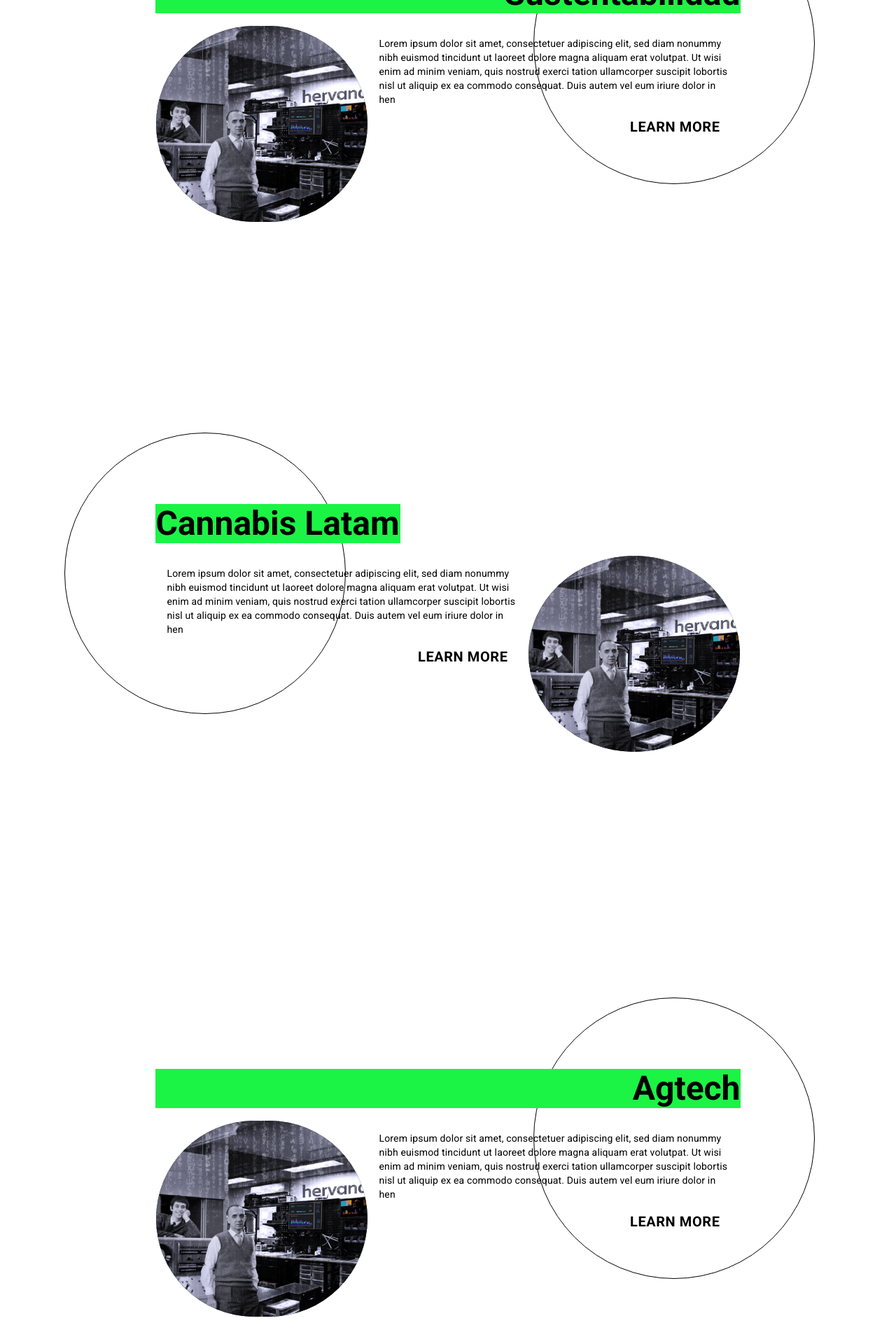
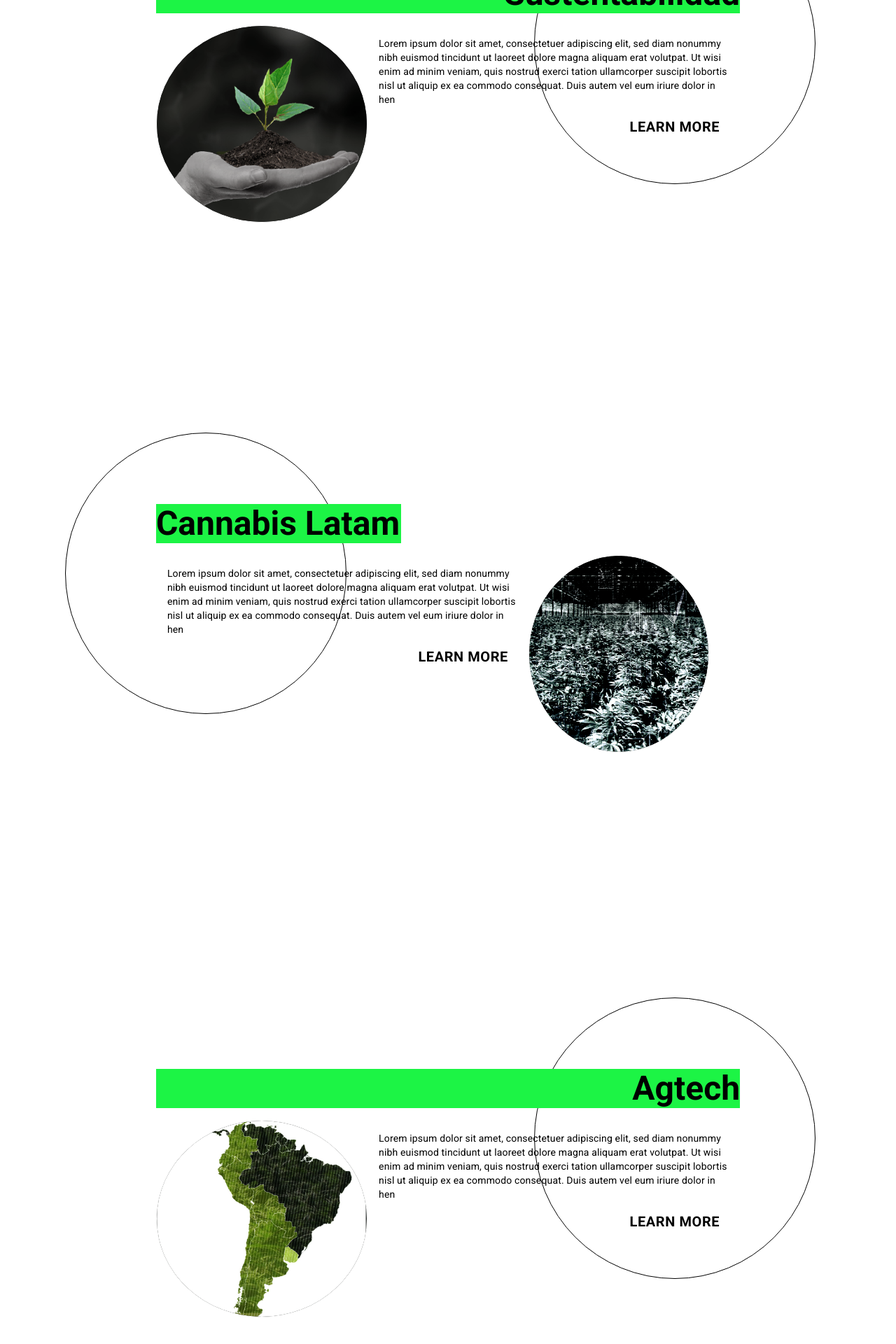
Before and after one commit to EsquizoDEV/hervana, a React (Create React App) app: page / in a window 1280 px wide. Shown: the part 2279-4199 px from the top of the page at 70% size. Built offline with nearby package versions, Linux system fonts and the light colour scheme.

Commit message:
pillars receive props

```diff
--- a/src/components/UXComponents/Cards/InfoCardR.jsx
+++ b/src/components/UXComponents/Cards/InfoCardR.jsx
@@ -27,28 +27,47 @@ export const ImgInfoCardR = (props) => {
   return (
 
     <ThemeProvider theme={theme}>
-      <Card sx={{
+      <Card
+      sx={props.side === "right" ?
+      {
         display:'flex',
         maxWidth: 730,
         marginBottom: '50px',
-        }} elevation={0}>
+      }
+      :
+      {display:'flex'}} elevation={0}>
+      {props.side === "left" ?
+        <CardMedia
+        sx={{
+          border:"solid 1px",
+          borderColor:"white",
+          backgroundColor:'#2D302E',
+          borderRadius:"50%",
+
+        }}
+          component="img"
+          alt="green iguana"
+          width="480"
+          height="280"
+          image={props.media}
+        />
+      : null
+      }
       <Box sx={{
         display:'flex',
         flexDirection:'column',
       }}>
           <CardContent sx={{opacity:"1", position:"relative",width:"500px"}}>
               <Typography style={{color:"black"}} variant="body2" color="text.secondary">
-              Lorem ipsum dolor sit amet, consectetuer adipiscing elit, sed
-              diam nonummy nibh euismod tincidunt ut laoreet dolore magna
-              aliquam erat volutpat. Ut wisi enim ad minim veniam, quis nostrud
-              exerci tation ullamcorper suscipit lobortis nisl ut aliquip ex
-              ea commodo consequat. Duis autem vel eum iriure dolor in hen
+                {props.content}
               </Typography>
               <CardActions sx={{justifyContent: 'flex-end'}}>
                   <Button sx={{color:"black", fontWeight:"bold", fontSize:"20px"}} size="small">Learn More</Button>
               </CardActions>
           </CardContent>
       </Box>
+
+      {props.side === "right" ?
       <CardMedia
         sx={{
           border:"solid 1px",
@@ -62,8 +81,10 @@ export const ImgInfoCardR = (props) => {
         alt=""
         width="480"
         height="280"
-          image={Img}
+        image={props.media}
       />
+      : null
+      }
       </Card>
     </ThemeProvider>
 );
--- a/src/views/landing/components/Pillars.jsx
+++ b/src/views/landing/components/Pillars.jsx
@@ -1,17 +1,12 @@
 import {Typography } from '@mui/material';
 import * as React from 'react';
-// import { ImgCard } from '../../../components/UXComponents/Cards/Card';
 import { ImgInfoCardR } from '../../../components/UXComponents/Cards/InfoCardR';
 import { ImgInfoCardL } from '../../../components/UXComponents/Cards/InfoCardL';
+import Img1 from '../../../assets/images/Enfoque a la digitalización.png'
+import Img2 from '../../../assets/images/Sustentabilidad.png'
+import Img3 from '../../../assets/images/Greenhouse1.png'
+import Img4 from '../../../assets/images/Cannabis Latam.png'
 import { Box } from '@mui/system';
-
-
-// const Item = styled(Paper)(({ theme }) => ({
-//     ...theme.typography.body2,
-//     padding: theme.spacing(1),
-//     textAlign: 'center',
-//     color: theme.palette.text.secondary,
-//   }));
 
 const Pillars = () => {
 
@@ -34,7 +29,19 @@ const Pillars = () => {
                 <Typography style={{fontWeight: 'bold', color:"black", backgroundColor:"#1CF445", width:"370px"}} gutterBottom variant="h3" component="div">
                     Enfoque hacia la <br/> digitalización
                 </Typography>
-                <ImgInfoCardR/>
+
+                <ImgInfoCardR
+                content={` Lorem ipsum dolor sit amet, consectetuer adipiscing elit, sed
+                diam nonummy nibh euismod tincidunt ut laoreet dolore magna
+                aliquam erat volutpat. Ut wisi enim ad minim veniam, quis nostrud
+                exerci tation ullamcorper suscipit lobortis nisl ut aliquip ex
+                ea commodo consequat. Duis autem vel eum iriure dolor in hen`}
+
+                media={Img1}
+
+                side="right"
+
+              />
             </Box>
 
             {/* Circulo de adorno 2*/}
@@ -52,7 +59,17 @@ const Pillars = () => {
                 <Typography style={{fontWeight: 'bold', color:"black", backgroundColor:"#1CF445", display:"flex", justifyContent:"end"}} gutterBottom variant="h3" component="div">
                     Sustentabilidad
                 </Typography>
-                <ImgInfoCardL/>
+                <ImgInfoCardR
+                content={` Lorem ipsum dolor sit amet, consectetuer adipiscing elit, sed
+                diam nonummy nibh euismod tincidunt ut laoreet dolore magna
+                aliquam erat volutpat. Ut wisi enim ad minim veniam, quis nostrud
+                exerci tation ullamcorper suscipit lobortis nisl ut aliquip ex
+                ea commodo consequat. Duis autem vel eum iriure dolor in hen`}
+
+                media={Img2}
+
+                side="left"
+                />
             </Box>
 
             {/* Circulo de adorno 3*/}
@@ -70,7 +87,17 @@ const Pillars = () => {
                 <Typography style={{fontWeight: 'bold', color:"black", backgroundColor:"#1CF445", width:"350px"}} gutterBottom variant="h3" component="div">
                     Cannabis Latam
                 </Typography>
-                <ImgInfoCardR/>
+                <ImgInfoCardR
+                 content={` Lorem ipsum dolor sit amet, consectetuer adipiscing elit, sed
+                 diam nonummy nibh euismod tincidunt ut laoreet dolore magna
+                 aliquam erat volutpat. Ut wisi enim ad minim veniam, quis nostrud
+                 exerci tation ullamcorper suscipit lobortis nisl ut aliquip ex
+                 ea commodo consequat. Duis autem vel eum iriure dolor in hen`}
+
+                 media={Img3}
+
+                 side="right"
+                />
             </Box>
 
              {/* Circulo de adorno 4*/}
@@ -88,7 +115,17 @@ const Pillars = () => {
                 <Typography style={{fontWeight: 'bold', color:"black", backgroundColor:"#1CF445", display:"flex", justifyContent:"end"}} gutterBottom variant="h3" component="div">
                     Agtech
                 </Typography>
-                <ImgInfoCardL/>
+                <ImgInfoCardR
+                 content={` Lorem ipsum dolor sit amet, consectetuer adipiscing elit, sed
+                 diam nonummy nibh euismod tincidunt ut laoreet dolore magna
+                 aliquam erat volutpat. Ut wisi enim ad minim veniam, quis nostrud
+                 exerci tation ullamcorper suscipit lobortis nisl ut aliquip ex
+                 ea commodo consequat. Duis autem vel eum iriure dolor in hen`}
+
+                 media={Img4}
+
+                 side="left"
+                />
             </Box>
         </Box>
     )
```
Lines whose indentation alone changed are shown as unchanged.
